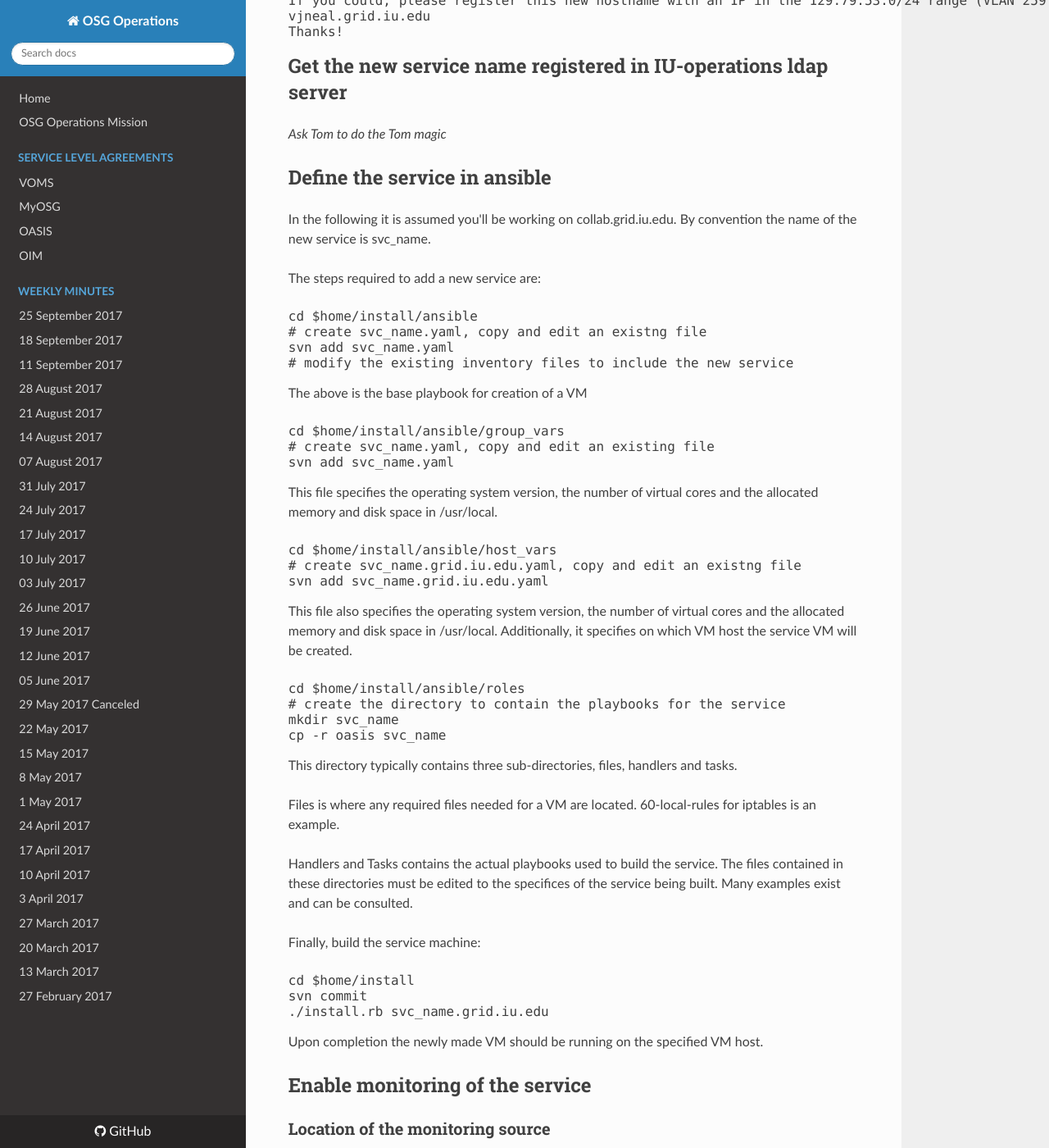
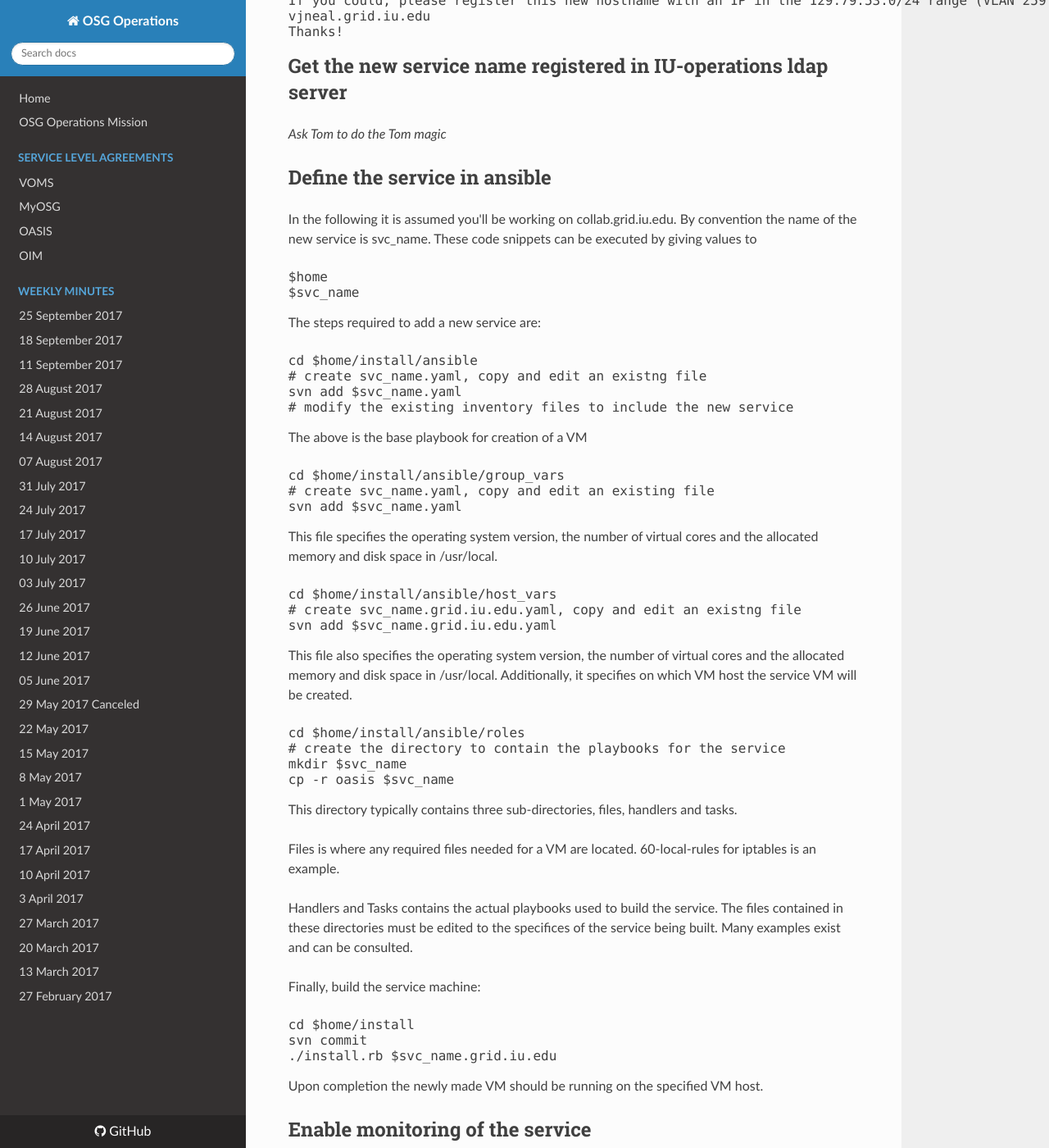
Before and after one commit to osg-htc/operations, an MkDocs documentation site: the page built from docs/create_a_service.md, in a window 1280 px wide and 1400 px high, scrolled down 474 px. Shown: the whole window at 82% size. Built offline with MkDocs 1.6.1, drawn with Linux system fonts in a browser that asks for light colours; nearby versions of some CDN libraries; old or Windows-style settings are respelled for this version of MkDocs; some of the changed text lies outside the part shown.

Commit message:
Update create_a_service.md

```diff
--- a/docs/create_a_service.md
+++ b/docs/create_a_service.md
@@ -26,12 +26,16 @@ Thanks!
 
 In the following it is assumed you'll be working on collab.grid.iu.edu.
 By convention the name of the new service is svc_name.
-
+These code snippets can be executed by giving values to
+<pre>
+$home
+$svc_name
+</pre>
 The steps required to add a new service are:
 <pre>
 cd $home/install/ansible
 # create svc_name.yaml, copy and edit an existng file
-svn add svc_name.yaml
+svn add $svc_name.yaml
 # modify the existing inventory files to include the new service
 </pre>
 The above is the base playbook for creation of a VM
@@ -39,7 +43,7 @@ The above is the base playbook for creation of a VM
 <pre>
 cd $home/install/ansible/group_vars
 # create svc_name.yaml, copy and edit an existing file
-svn add svc_name.yaml
+svn add $svc_name.yaml
 </pre>
 This file specifies the operating system version, the number of virtual cores and the allocated memory and disk
 space in /usr/local.
@@ -47,7 +51,7 @@ space in /usr/local.
 <pre>
 cd $home/install/ansible/host_vars
 # create svc_name.grid.iu.edu.yaml, copy and edit an existng file
-svn add svc_name.grid.iu.edu.yaml
+svn add $svc_name.grid.iu.edu.yaml
 </pre>
 This file also specifies the operating system version, the number of virtual cores and the allocated memory and disk
 space in /usr/local. Additionally, it specifies on which VM host the service VM will be created.
@@ -55,8 +59,8 @@ space in /usr/local. Additionally, it specifies on which VM host the service VM
 <pre>
 cd $home/install/ansible/roles
 # create the directory to contain the playbooks for the service
-mkdir svc_name
-cp -r oasis svc_name
+mkdir $svc_name
+cp -r oasis $svc_name
 </pre>
 This directory typically contains three sub-directories, files, handlers and tasks.
 
@@ -70,7 +74,7 @@ Finally, build the service machine:
 <pre>
 cd $home/install
 svn commit
-./install.rb svc_name.grid.iu.edu
+./install.rb $svc_name.grid.iu.edu
 </pre>
 Upon completion the newly made VM should be running on the specified VM host.
 
@@ -100,12 +104,11 @@ nor is it required to exist in the above directory. If it is not named status_st
 </pre>
 must be created on the target machine to periodically execute the custom status reporting code.
 
-At IU, this script writes status information to a shared file system common to
-all services operated there.
+At IU, this script writes status information to a shared file system common to all services operated there.
 
 Installing the script on the target machine(s) is accomplished on puppet.grid.iu.edu by:
 <pre>
-cp -f /net/nas01/Public/status/svc_name/status_stamp.sh /etc/puppet/env/development/modules/status_stamp/files/svc_name
+cp -f /net/nas01/Public/status/$svc_name/status_stamp.sh /etc/puppet/env/development/modules/status_stamp/files/$svc_name
 export EDITOR=emacs
 cd /etc/puppet/env/development/
 svn commit
@@ -116,10 +119,11 @@ svn update
 </pre>
 
 The script will be in place within 30 minutes and executed on the target machine within 45 minutes.
-These can be expidited a su on the target machine:
+These can be expidited as su on the target machine:
 <pre>
 puppet agent -t
-/usr/local/status_stamp/svc_name/status_stamp.sh
+export svc_name=`hostname | awk -F. '{print $1}'`
+/usr/local/status_stamp/$svc_name/status_stamp.sh
 </pre>
 
 ### The format of the monitor report file
```
